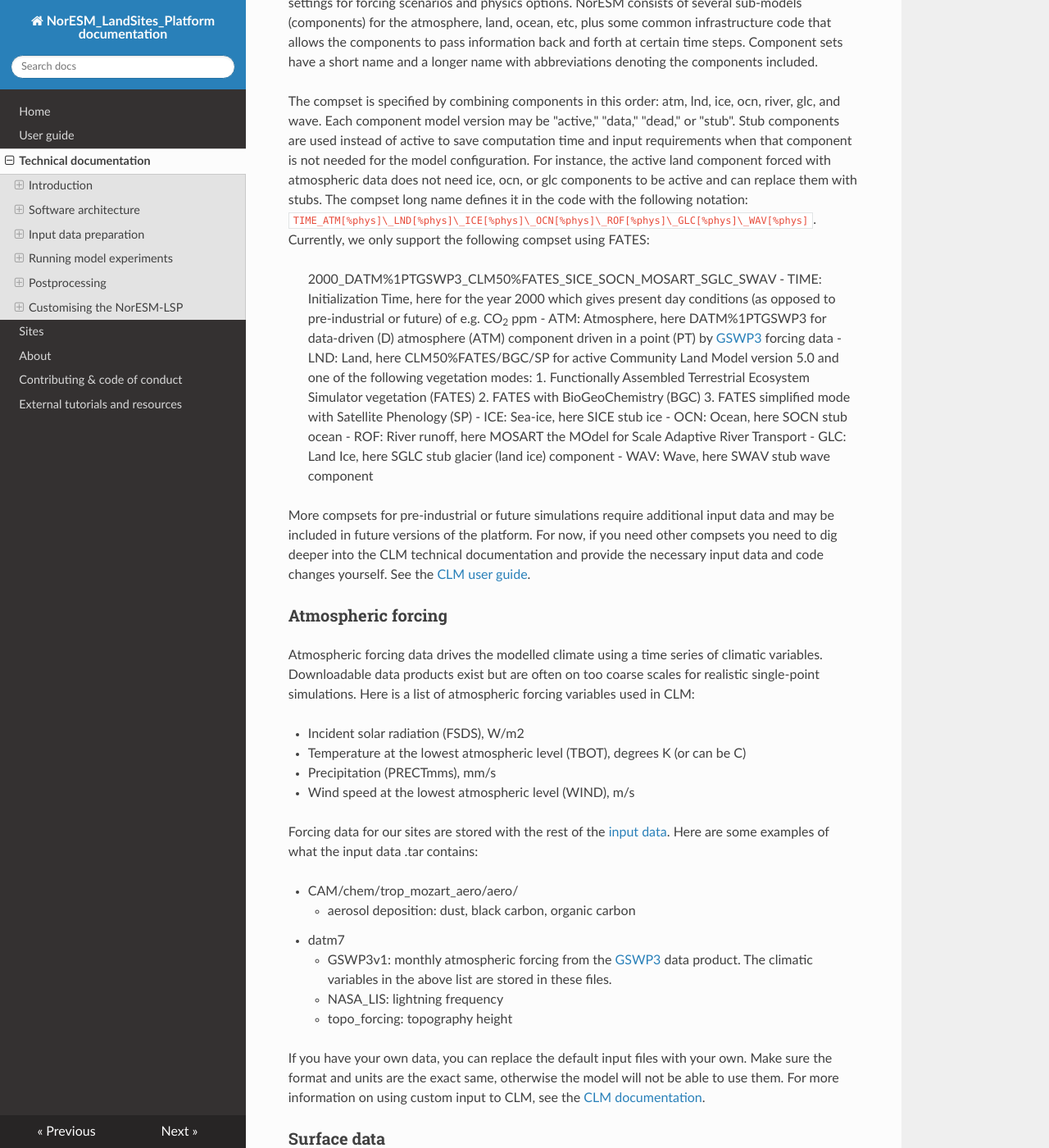
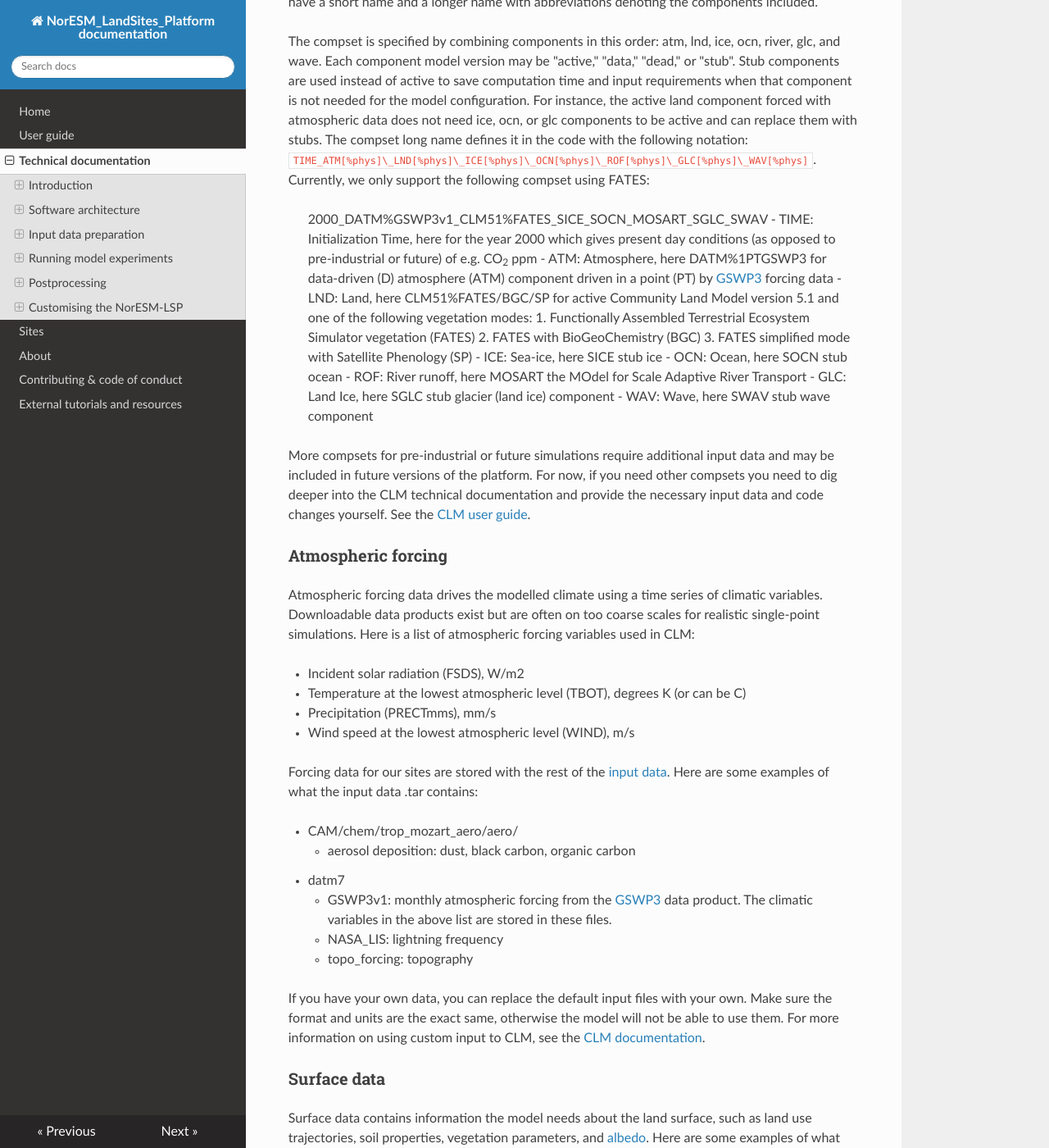
Before and after one commit to NorESMhub/noresm-land-sites-platform, an MkDocs documentation site: the page built from docs/documentation.md, in a window 1280 px wide and 1400 px high, scrolled down 7776 px. Shown: the whole window at 82% size. Built offline with MkDocs 1.6.1, drawn with Linux system fonts in a browser that asks for light colours; nearby versions of some CDN libraries; some of the changed text lies outside the part shown.

Commit message:
Update documentation.md (#155)

```diff
--- a/docs/documentation.md
+++ b/docs/documentation.md
@@ -145,10 +145,10 @@ Short for component sets, compsets specify which component models are used as we
 
 The compset is specified by combining components in this order: atm, lnd, ice, ocn, river, glc, and wave. Each component model version may be "active," "data," "dead," or "stub". Stub components are used instead of active to save computation time and input requirements when that component is not needed for the model configuration. For instance, the active land component forced with atmospheric data does not need ice, ocn, or glc components to be active and can replace them with stubs. The compset long name defines it in the code with the following notation: `TIME_ATM[%phys]\_LND[%phys]\_ICE[%phys]\_OCN[%phys]\_ROF[%phys]\_GLC[%phys]\_WAV[%phys]`. Currently, we only support the following compset using FATES:
 
->2000_DATM%1PTGSWP3_CLM50%FATES_SICE_SOCN_MOSART_SGLC_SWAV
+>2000_DATM%GSWP3v1_CLM51%FATES_SICE_SOCN_MOSART_SGLC_SWAV
 - TIME: Initialization Time, here for the year 2000 which gives present day conditions (as opposed to pre-industrial or future) of e.g. CO<sub>2</sub> ppm
 - ATM: Atmosphere, here DATM%1PTGSWP3 for data-driven (D) atmosphere (ATM) component driven in a point (PT) by [GSWP3](https://www.isimip.org/gettingstarted/input-data-bias-correction/details/4/) forcing data
-- LND: Land, here CLM50%FATES/BGC/SP for active Community Land Model version 5.0 and one of the following vegetation modes:
+- LND: Land, here CLM51%FATES/BGC/SP for active Community Land Model version 5.1 and one of the following vegetation modes:
     1. Functionally Assembled Terrestrial Ecosystem Simulator vegetation (FATES)
     2. FATES with BioGeoChemistry (BGC)
     3. FATES simplified mode with Satellite Phenology (SP)
@@ -176,7 +176,7 @@ Forcing data for our sites are stored with the rest of the [input data](https://
 - datm7
     - GSWP3v1: monthly atmospheric forcing from the [GSWP3](https://www.isimip.org/gettingstarted/input-data-bias-correction/details/4/) data product. The climatic variables in the above list are stored in these files.
     - NASA_LIS: lightning frequency
-    - topo_forcing: topography height
+    - topo_forcing: topography
 
 If you have your own data, you can replace the default input files with your own. Make sure the format and units are the exact same, otherwise the model will not be able to use them. For more information on using custom input to CLM, see the [CLM documentation](https://www.cesm.ucar.edu/models/cesm1.0/clm/models/lnd/clm/doc/UsersGuide/x9798.html).
 
@@ -242,7 +242,7 @@ Jupyter notebooks combine text and code, and display results directly below the
 
 The Jupyter server is available as long as the platform containers are up and running. The Jupyter Server Image comes with some commonly used python libraries for data analysis. The list of bundled libraries is available in the [Jupyter Dockerfile](https://github.com/NorESMhub/noresm-land-sites-platform/blob/main/docker/jupyter/Dockerfile).
 
-We can also recommend the NCAR-NEON collaboration tutorials, which also use notebooks and may have additional code inspiration for your analysis: [NCAR-NEON CESM lab](https://ncar.github.io/ncar-neon-books/quick_start_docker.html)
+We can also recommend the NCAR-NEON collaboration tutorials, which also use notebooks and may have additional code inspiration for your analysis: [NCAR-NEON CESM lab](https://ncar.github.io/ncar-neon-books/quick_start_docker.html).
 
 ### Panoply
 
```
Also changed, not shown: other parts of docs/documentation.md (+2 -2 lines).
